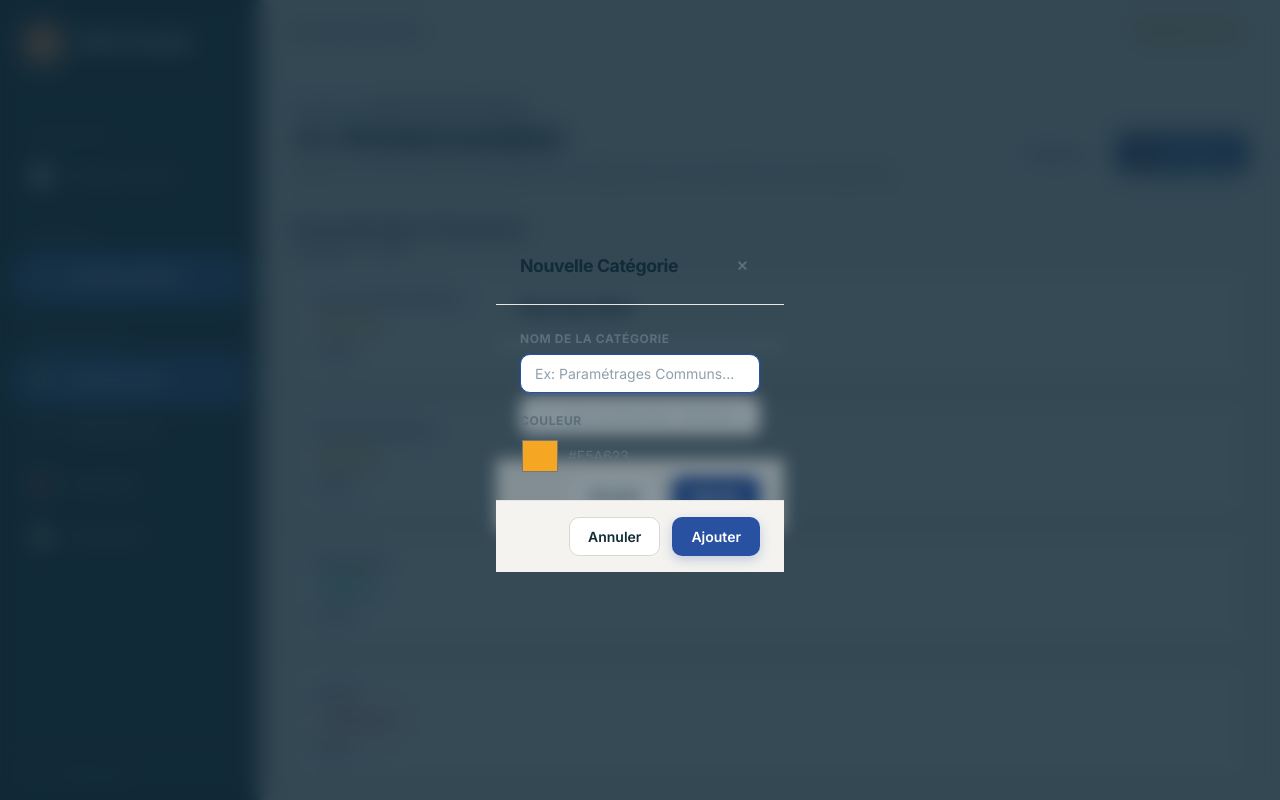
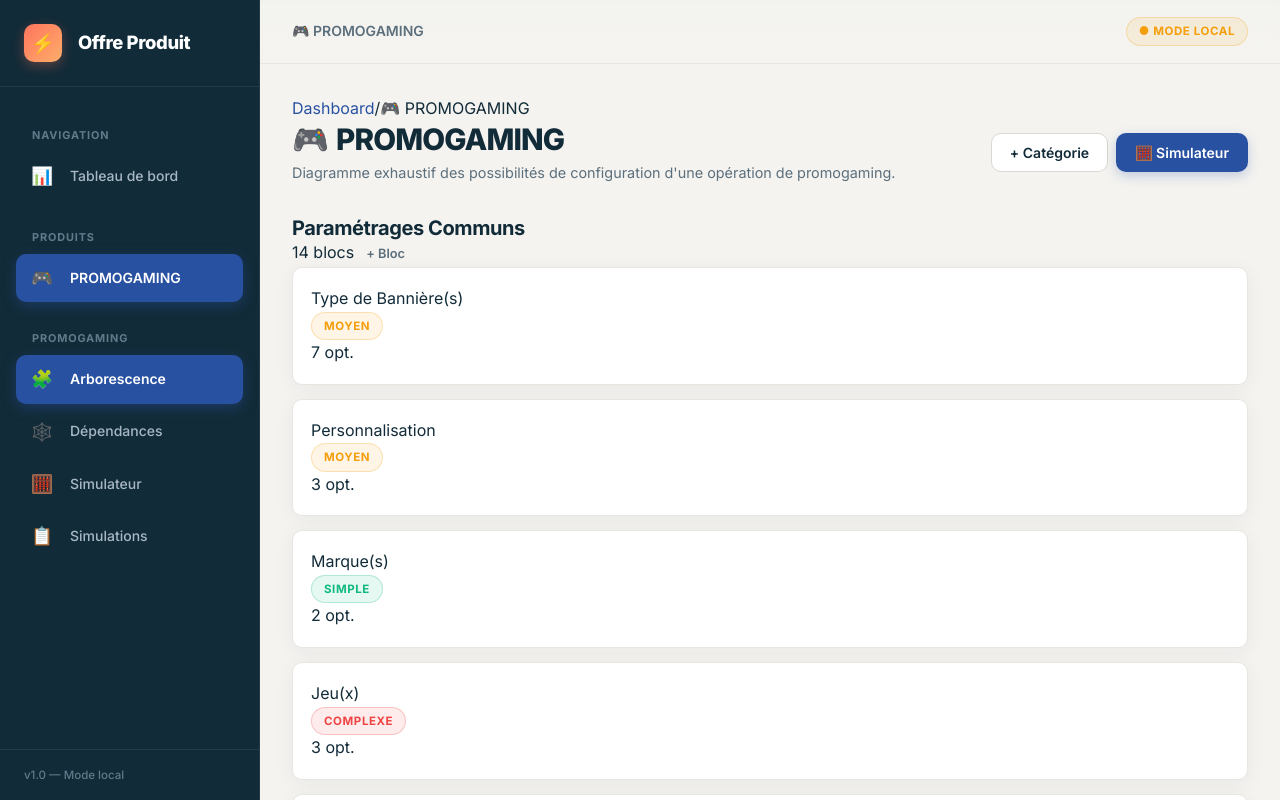
Before and after one commit to ugozchi/Offre_produit, a React (Vite) app: page /product/prod-promogaming in a window 1280 px wide. Shown: the top 800 px of the page. Built offline with nearby package versions, Linux system fonts and the light colour scheme.

Commit message:
Fix all modal/drawer overlays and contrast issues across all pages

```diff
--- a/src/pages/DependencyGraphView.tsx
+++ b/src/pages/DependencyGraphView.tsx
@@ -412,12 +412,14 @@ export default function DependencyGraphView() {
       </div>
 
       {/* Impact & Process Analytics Drawer */}
+      {selectedBlock && (
+        <>
           <div
-        className={`drawer-overlay ${selectedBlock ? 'open' : ''}`}
+            className="drawer-overlay"
             onClick={() => setSelectedBlock(null)}
           />
-      <div className={`drawer ${selectedBlock ? 'open' : ''}`}>
-        {selectedBlock && selectedMetrics && (
+          <div className="drawer-content">
+            {selectedMetrics && (
               <>
                 <div className="drawer-header">
                   <div>
@@ -535,5 +537,7 @@ export default function DependencyGraphView() {
             )}
           </div>
         </>
+      )}
+    </>
   );
 }
--- a/src/pages/ProductView.tsx
+++ b/src/pages/ProductView.tsx
@@ -277,11 +277,13 @@ export default function ProductView() {
       )}
 
       {/* ==== DRAWER ==== */}
+      {selectedBlock && (
+        <>
           <div
-        className={`drawer-overlay ${selectedBlock ? 'open' : ''}`}
+            className="drawer-overlay"
             onClick={() => setSelectedBlock(null)}
           />
-      <div className={`drawer ${selectedBlock ? 'open' : ''}`}>
+          <div className="drawer-content">
         {selectedBlock && editBlock && (
           <>
             <div className="drawer-header">
@@ -906,15 +908,15 @@ export default function ProductView() {
           </>
         )}
           </div>
+        </>
+      )}
 
       {/* ==== Add Block Modal ==== */}
-      <div
-        className={`modal-overlay ${showAddBlock ? 'open' : ''}`}
-        onClick={() => setShowAddBlock(false)}
-      >
-        <div className="modal" onClick={(e) => e.stopPropagation()}>
+      {showAddBlock && (
+        <div className="modal-overlay" onClick={() => setShowAddBlock(false)}>
+          <div className="modal-card" onClick={(e) => e.stopPropagation()}>
             <div className="modal-header">
-            <h3>Nouveau Bloc</h3>
+              <h3 className="modal-title">Nouveau Bloc</h3>
               <button
                 className="btn btn-ghost btn-icon"
                 onClick={() => setShowAddBlock(false)}
@@ -948,15 +950,14 @@ export default function ProductView() {
             </div>
           </div>
         </div>
+      )}
 
       {/* ==== Add Category Modal ==== */}
-      <div
-        className={`modal-overlay ${showAddCategory ? 'open' : ''}`}
-        onClick={() => setShowAddCategory(false)}
-      >
-        <div className="modal" onClick={(e) => e.stopPropagation()}>
+      {showAddCategory && (
+        <div className="modal-overlay" onClick={() => setShowAddCategory(false)}>
+          <div className="modal-card" onClick={(e) => e.stopPropagation()}>
             <div className="modal-header">
-            <h3>Nouvelle Catégorie</h3>
+              <h3 className="modal-title">Nouvelle Catégorie</h3>
               <button
                 className="btn btn-ghost btn-icon"
                 onClick={() => setShowAddCategory(false)}
@@ -1009,6 +1010,7 @@ export default function ProductView() {
             </div>
           </div>
         </div>
+      )}
     </>
   );
 }
```
Lines whose indentation alone changed are shown as unchanged.
